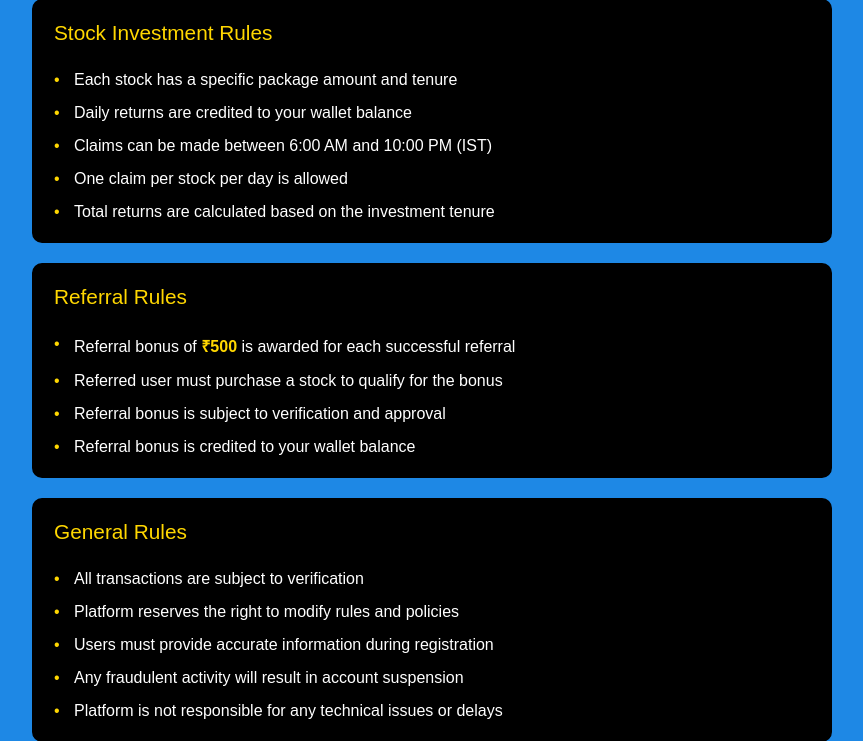
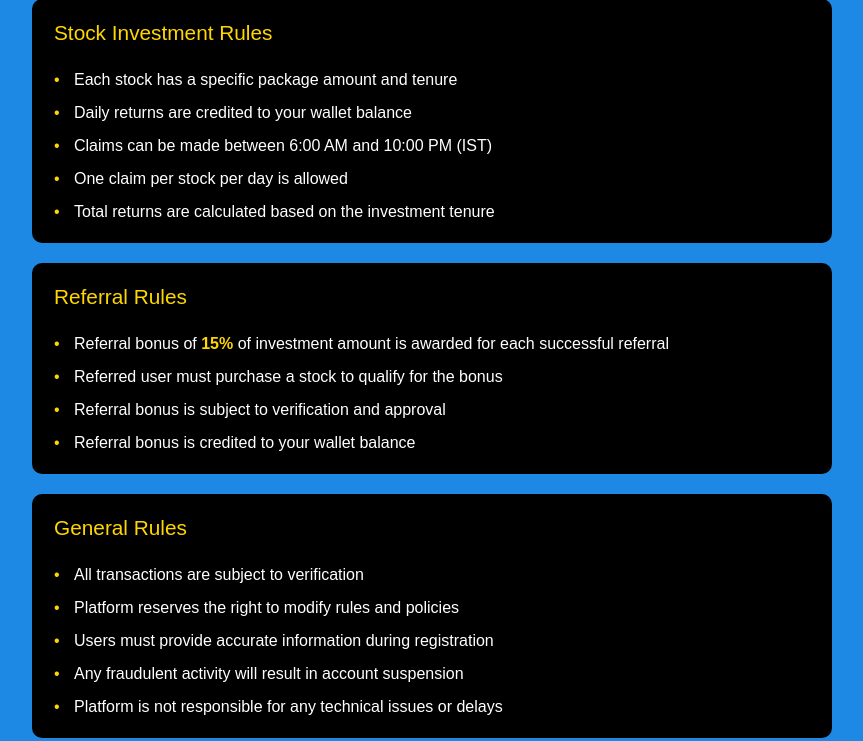
Before and after one commit to tcs91/demo, a Flask app: page /rules in a window 1280 px wide. Shown: the part 671-1412 px from the top of the page, without its empty margins (208-1071 px from the left). Run offline with Flask 3, Linux system fonts and the light colour scheme; the visitor is signed in with stand-in values (Sample User, id 1); parts of the project's set-up code (start-up, migrations or seed data) failed here and were passed over.

Commit message:
Update rules.html

```diff
--- a/templates/rules.html
+++ b/templates/rules.html
@@ -105,7 +105,7 @@
         <div class="rules-section">
             <div class="section-title">Referral Rules</div>
             <ul class="rule-list">
-                <li class="rule-item">Referral bonus of <span class="highlight">₹500</span> is awarded for each successful referral</li>
+                <li class="rule-item">Referral bonus of <span class="highlight">15%</span> of investment amount is awarded for each successful referral</li>
                 <li class="rule-item">Referred user must purchase a stock to qualify for the bonus</li>
                 <li class="rule-item">Referral bonus is subject to verification and approval</li>
                 <li class="rule-item">Referral bonus is credited to your wallet balance</li>
```
